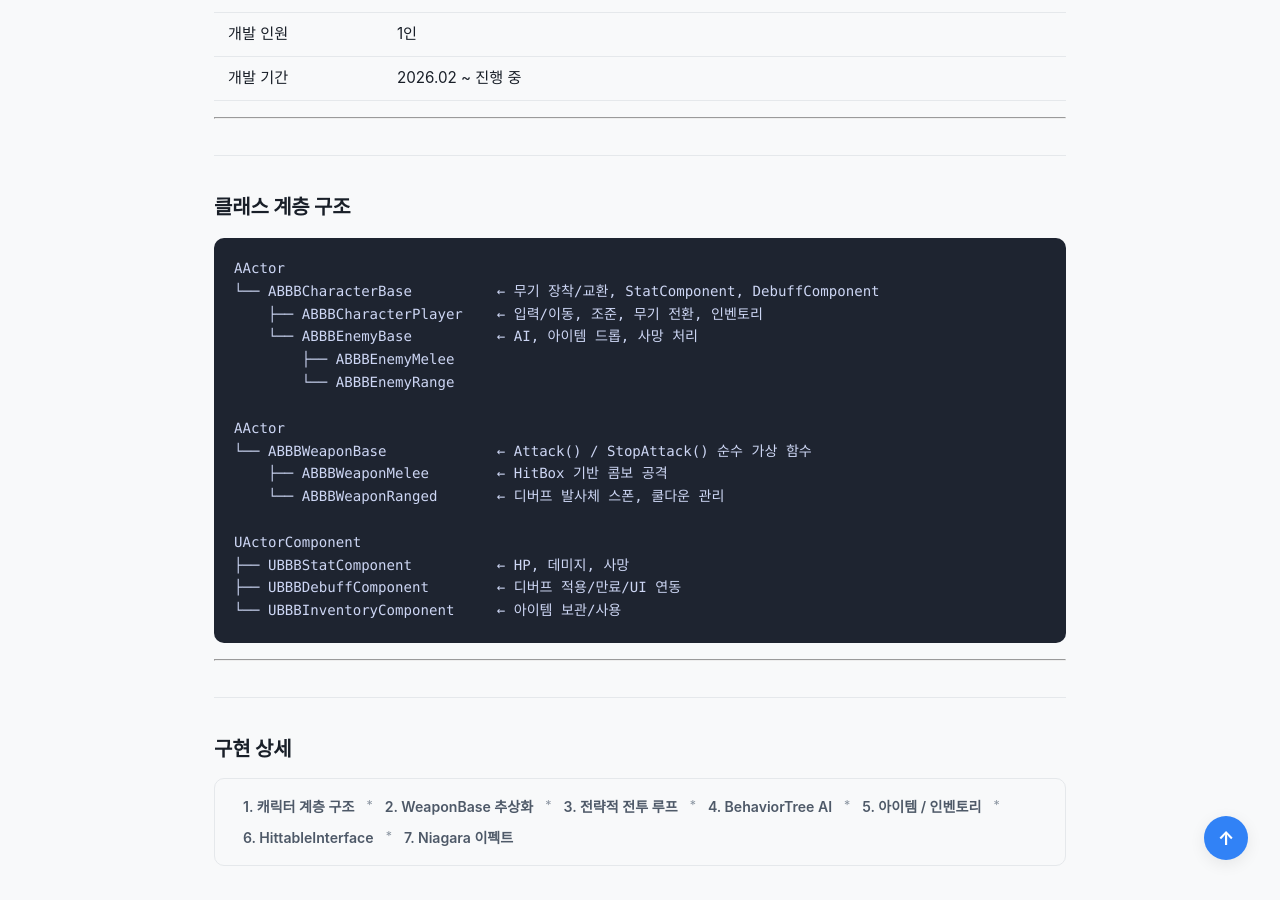
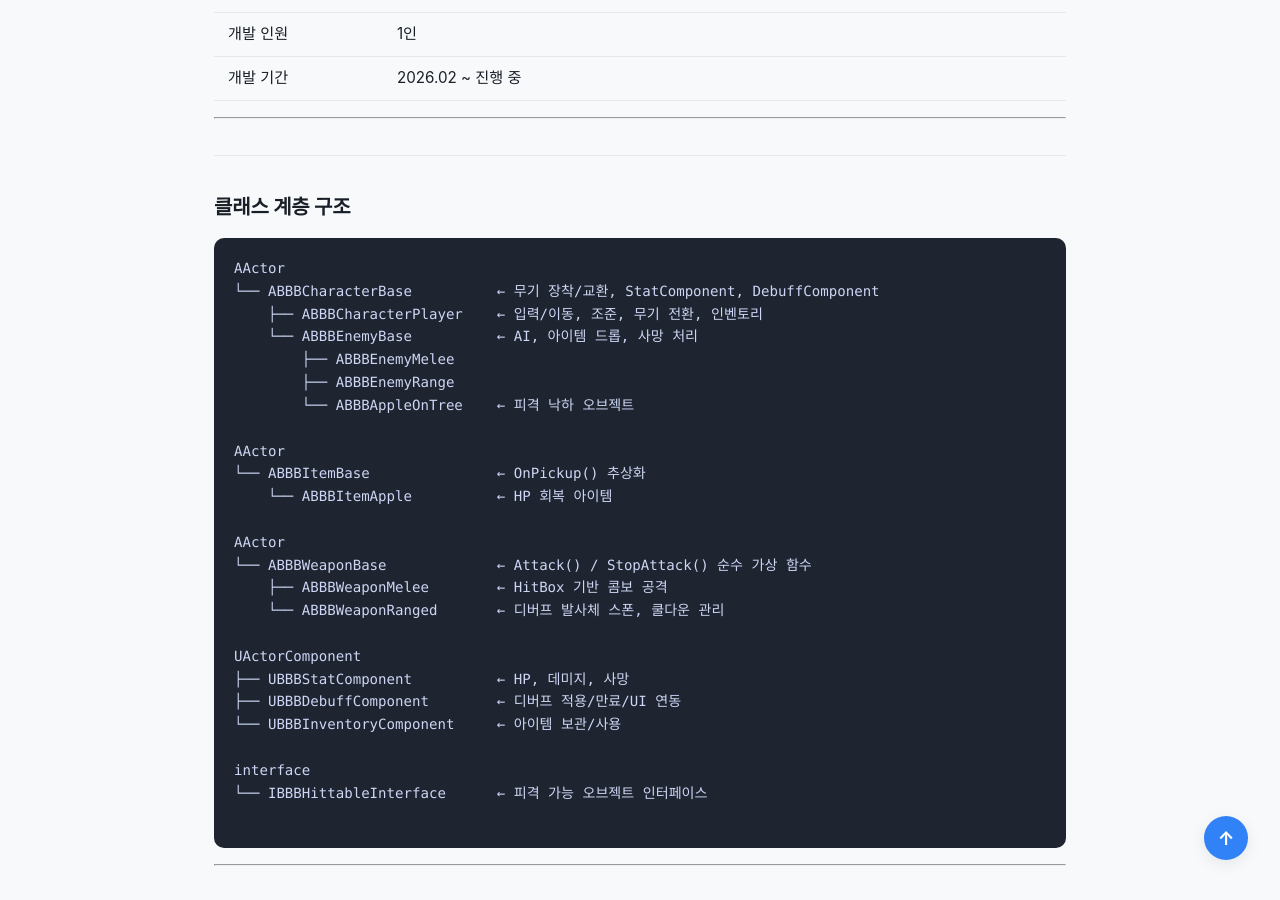
Before and after one commit to KimJinsun610/KimJinsun610.github.io, a Jekyll site: the page built from projects/project-bbb.md, in a window 1280 px wide and 900 px high, scrolled down 557 px. Built offline with Jekyll 4.4.1, drawn with Linux system fonts in a browser that asks for light colours; some web fonts are replaced; some of the changed text lies outside the part shown.

Commit message:
Update project-bbb.md

````diff
--- a/projects/project-bbb.md
+++ b/projects/project-bbb.md
@@ -33,7 +33,12 @@ AActor
     ├── ABBBCharacterPlayer    ← 입력/이동, 조준, 무기 전환, 인벤토리
     └── ABBBEnemyBase          ← AI, 아이템 드롭, 사망 처리
         ├── ABBBEnemyMelee
-        └── ABBBEnemyRange
+        ├── ABBBEnemyRange
+        └── ABBBAppleOnTree    ← 피격 낙하 오브젝트
+
+AActor
+└── ABBBItemBase               ← OnPickup() 추상화
+    └── ABBBItemApple          ← HP 회복 아이템
 
 AActor
 └── ABBBWeaponBase             ← Attack() / StopAttack() 순수 가상 함수
@@ -44,6 +49,10 @@ UActorComponent
 ├── UBBBStatComponent          ← HP, 데미지, 사망
 ├── UBBBDebuffComponent        ← 디버프 적용/만료/UI 연동
 └── UBBBInventoryComponent     ← 아이템 보관/사용
+
+interface
+└── IBBBHittableInterface      ← 피격 가능 오브젝트 인터페이스
+
 ```
 
 ---
@@ -349,9 +358,9 @@ void ABBBAppleOnTree::SpawnItemAndDestroy()
 
 <img class="detail-img" src="{{ '/assets/img/Apple.gif' | relative_url }}" alt="아이템&이팩트 시스템 시연">
 
-<div class="box_highlight">🎬 <strong>몽타주 있는 적</strong> — OnEnemyDeath() → 사망 몽타주 재생 → AnimNotify 발동 → OnDeathEffectNotify() : 이펙트 스폰 + DropItems()</div>
-<div class="box_highlight">💀 <strong>몽타주 없는 적 (래그돌)</strong> — OnEnemyDeath() → 타이머(3.0f) 후 → OnDeathEffectNotify() : 이펙트 스폰 + DropItems()</div>
-<div class="box_highlight">🍎 <strong>사과 오브젝트</strong> — Physics 착지 → SpawnItemAndDestroy() → OnDeathEffectNotify() : 이펙트 스폰 + DropItems()</div>
+<div class="box_highlight">🎬 <strong>몽타주 있는 적</strong> — OnEnemyDeath() → 사망 몽타주 재생 → AnimNotify 발동 → 이펙트 스폰 + DropItems()</div>
+<div class="box_highlight">💀 <strong>몽타주 없는 적 (래그돌)</strong> — OnEnemyDeath() → 타이머(3.0f) 후 → 이펙트 스폰 + DropItems()</div>
+<div class="box_highlight">🍎 <strong>사과 오브젝트</strong> — Physics 착지 → SpawnItemAndDestroy() → 이펙트 스폰 + DropItems()</div>
 
 
 <div class="card-links" style="margin-top: 40px;">
````
